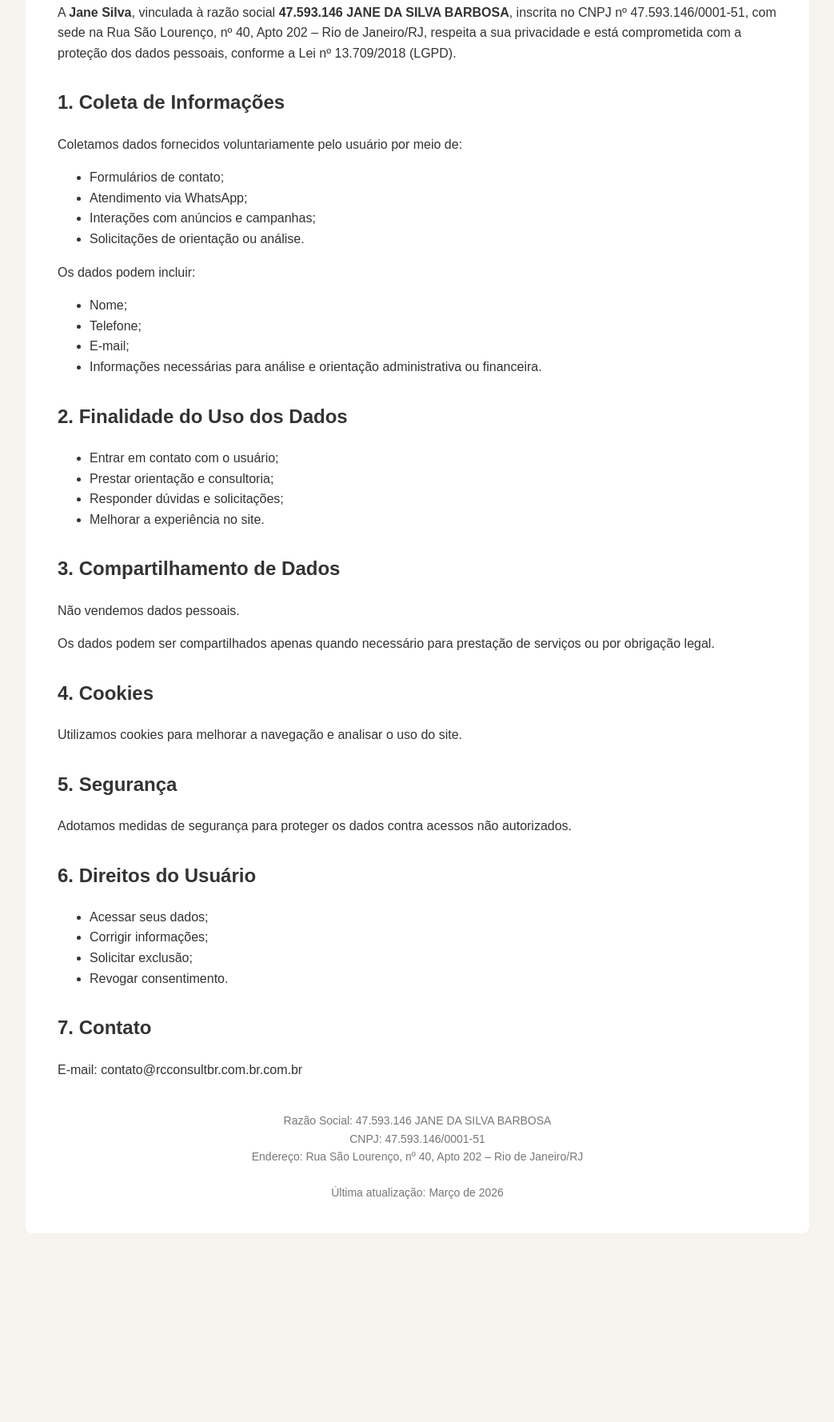
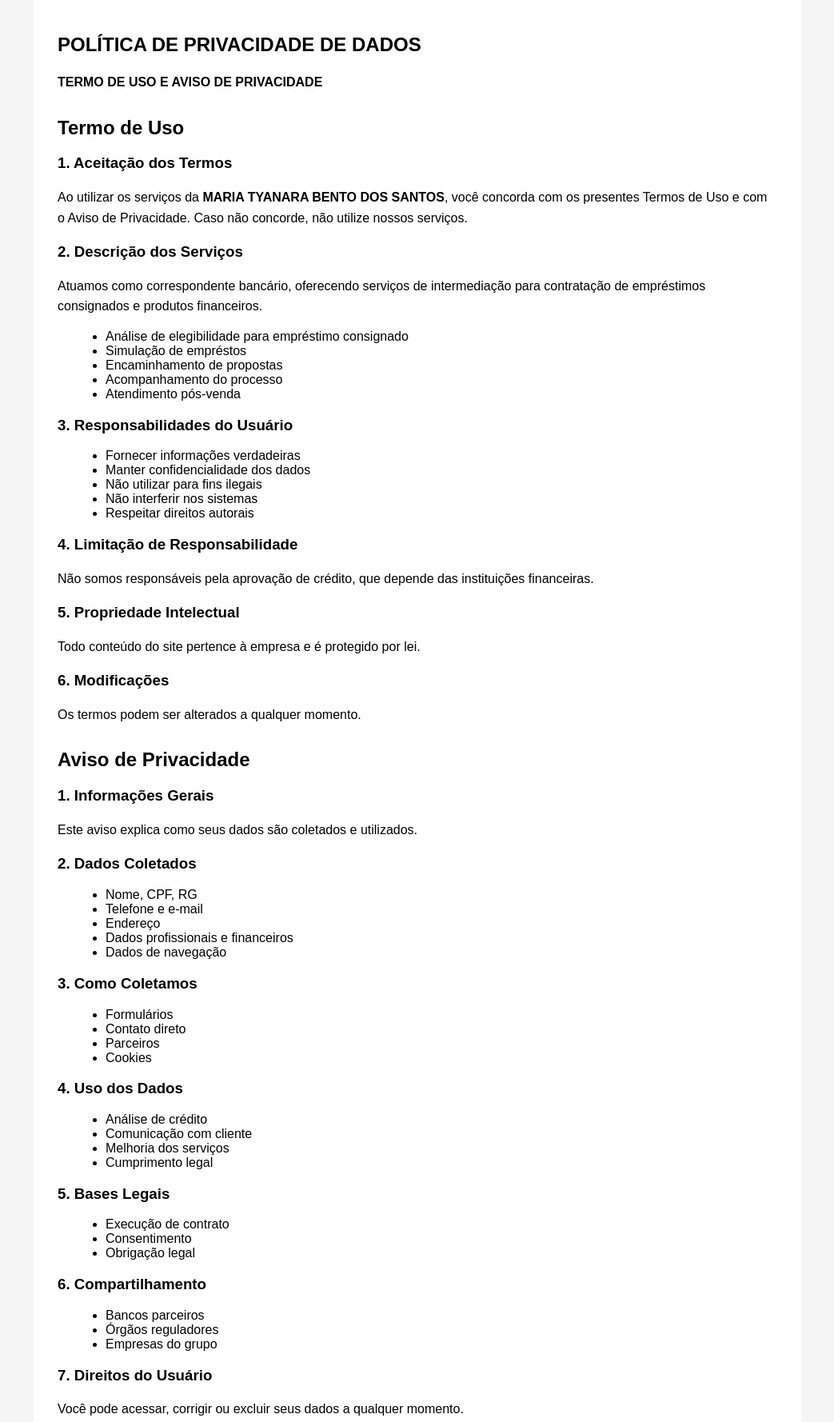
Before and after one commit to fernandarccred1-source/verificacao-meta, a plain HTML site: page politica-de-privacidade.html in a window 1280 px wide. Shown: the part 180-1958 px from the top of the page at 80% size, without its empty margins (118-1161 px from the left). Before the commit the page ends 1762 px from the top, so only its background shows below. Drawn offline with Linux system fonts and the light colour scheme.

Commit message:
Update politica-de-privacidade.html

```diff
--- a/politica-de-privacidade.html
+++ b/politica-de-privacidade.html
@@ -1,121 +1,160 @@
 <!DOCTYPE html>
-<html lang="pt-BR">
+<html lang="pt-br">
 <head>
 <meta charset="UTF-8">
-<meta name="viewport" content="width=device-width, initial-scale=1.0">
-<title>Política de Privacidade - Jane Silva</title>
+<title>Política de Privacidade</title>
 
 <style>
 body {
-    font-family: Arial, Helvetica, sans-serif;
     margin: 0;
+    font-family: Arial, sans-serif;
+    background: #f5f5f5;
+}
+
+/* TOPO AZUL */
+.topo {
+    background: #0d3b66;
+    color: white;
     padding: 40px 20px;
-    background-color: #f7f3ef;
-    color: #333;
-    line-height: 1.6;
+}
+
+.topo h1 {
+    margin: 0;
+    font-size: 36px;
 }
 
 .container {
     max-width: 900px;
-    margin: auto;
+    margin: 40px auto;
     background: white;
-    padding: 40px;
-    border-radius: 8px;
-}
-
-h1 {
-    text-align: center;
-    margin-bottom: 30px;
+    padding: 30px;
+    border-radius: 10px;
 }
 
 h2 {
     margin-top: 30px;
 }
 
-.footer {
-    margin-top: 40px;
-    font-size: 14px;
-    text-align: center;
-    color: #777;
+p {
+    line-height: 1.6;
+}
+
+ul {
+    margin-left: 20px;
 }
 </style>
+
 </head>
+<body>
 
-<body>
+<div class="topo">
+    <h1>Política de Privacidade</h1>
+</div>
 
 <div class="container">
 
-<h1>Política de Privacidade</h1>
+<h2>POLÍTICA DE PRIVACIDADE DE DADOS</h2>
+<p><strong>TERMO DE USO E AVISO DE PRIVACIDADE</strong></p>
 
+<h2>Termo de Uso</h2>
+
+<h3>1. Aceitação dos Termos</h3>
+<p>Ao utilizar os serviços da <strong>MARIA TYANARA BENTO DOS SANTOS</strong>, você concorda com os presentes Termos de Uso e com o Aviso de Privacidade. Caso não concorde, não utilize nossos serviços.</p>
+
+<h3>2. Descrição dos Serviços</h3>
+<p>Atuamos como correspondente bancário, oferecendo serviços de intermediação para contratação de empréstimos consignados e produtos financeiros.</p>
+
+<ul>
+<li>Análise de elegibilidade para empréstimo consignado</li>
+<li>Simulação de empréstos</li>
+<li>Encaminhamento de propostas</li>
+<li>Acompanhamento do processo</li>
+<li>Atendimento pós-venda</li>
+</ul>
+
+<h3>3. Responsabilidades do Usuário</h3>
+<ul>
+<li>Fornecer informações verdadeiras</li>
+<li>Manter confidencialidade dos dados</li>
+<li>Não utilizar para fins ilegais</li>
+<li>Não interferir nos sistemas</li>
+<li>Respeitar direitos autorais</li>
+</ul>
+
+<h3>4. Limitação de Responsabilidade</h3>
+<p>Não somos responsáveis pela aprovação de crédito, que depende das instituições financeiras.</p>
+
+<h3>5. Propriedade Intelectual</h3>
+<p>Todo conteúdo do site pertence à empresa e é protegido por lei.</p>
+
+<h3>6. Modificações</h3>
+<p>Os termos podem ser alterados a qualquer momento.</p>
+
+<h2>Aviso de Privacidade</h2>
+
+<h3>1. Informações Gerais</h3>
+<p>Este aviso explica como seus dados são coletados e utilizados.</p>
+
+<h3>2. Dados Coletados</h3>
+<ul>
+<li>Nome, CPF, RG</li>
+<li>Telefone e e-mail</li>
+<li>Endereço</li>
+<li>Dados profissionais e financeiros</li>
+<li>Dados de navegação</li>
+</ul>
+
+<h3>3. Como Coletamos</h3>
+<ul>
+<li>Formulários</li>
+<li>Contato direto</li>
+<li>Parceiros</li>
+<li>Cookies</li>
+</ul>
+
+<h3>4. Uso dos Dados</h3>
+<ul>
+<li>Análise de crédito</li>
+<li>Comunicação com cliente</li>
+<li>Melhoria dos serviços</li>
+<li>Cumprimento legal</li>
+</ul>
+
+<h3>5. Bases Legais</h3>
+<ul>
+<li>Execução de contrato</li>
+<li>Consentimento</li>
+<li>Obrigação legal</li>
+</ul>
+
+<h3>6. Compartilhamento</h3>
+<ul>
+<li>Bancos parceiros</li>
+<li>Órgãos reguladores</li>
+<li>Empresas do grupo</li>
+</ul>
+
+<h3>7. Direitos do Usuário</h3>
+<p>Você pode acessar, corrigir ou excluir seus dados a qualquer momento.</p>
+
+<h3>8. Segurança</h3>
+<p>Utilizamos medidas de proteção para seus dados.</p>
+
+<h3>9. Retenção</h3>
+<p>Os dados são armazenados conforme exigências legais.</p>
+
+<h3>10. Contato</h3>
 <p>
-A <strong>Jane Silva</strong>, vinculada à razão social
-<strong>47.593.146 JANE DA SILVA BARBOSA</strong>, inscrita no CNPJ nº 47.593.146/0001-51, com sede na Rua São Lourenço, nº 40, Apto 202 – Rio de Janeiro/RJ, respeita a sua privacidade e está comprometida com a proteção dos dados pessoais, conforme a Lei nº 13.709/2018 (LGPD).
+<strong>Empresa:</strong> MARIA TYANARA BENTO DOS SANTOS<br>
+📧 atendimento@mariataynabentosantos.com.br<br>
+📞 (21) 98519-2294<br>
+📍 Recreio dos Bandeirantes – RJ
 </p>
 
-<h2>1. Coleta de Informações</h2>
+<h3>11. Alterações</h3>
+<p>Este aviso pode ser atualizado a qualquer momento.</p>
 
-<p>Coletamos dados fornecidos voluntariamente pelo usuário por meio de:</p>
-
-<ul>
-<li>Formulários de contato;</li>
-<li>Atendimento via WhatsApp;</li>
-<li>Interações com anúncios e campanhas;</li>
-<li>Solicitações de orientação ou análise.</li>
-</ul>
-
-<p>Os dados podem incluir:</p>
-
-<ul>
-<li>Nome;</li>
-<li>Telefone;</li>
-<li>E-mail;</li>
-<li>Informações necessárias para análise e orientação administrativa ou financeira.</li>
-</ul>
-
-<h2>2. Finalidade do Uso dos Dados</h2>
-
-<ul>
-<li>Entrar em contato com o usuário;</li>
-<li>Prestar orientação e consultoria;</li>
-<li>Responder dúvidas e solicitações;</li>
-<li>Melhorar a experiência no site.</li>
-</ul>
-
-<h2>3. Compartilhamento de Dados</h2>
-
-<p>Não vendemos dados pessoais.</p>
-
-<p>Os dados podem ser compartilhados apenas quando necessário para prestação de serviços ou por obrigação legal.</p>
-
-<h2>4. Cookies</h2>
-
-<p>Utilizamos cookies para melhorar a navegação e analisar o uso do site.</p>
-
-<h2>5. Segurança</h2>
-
-<p>Adotamos medidas de segurança para proteger os dados contra acessos não autorizados.</p>
-
-<h2>6. Direitos do Usuário</h2>
-
-<ul>
-<li>Acessar seus dados;</li>
-<li>Corrigir informações;</li>
-<li>Solicitar exclusão;</li>
-<li>Revogar consentimento.</li>
-</ul>
-
-<h2>7. Contato</h2>
-
-<p>
-E-mail: contato@rcconsultbr.com.br.com.br
-</p>
-
-<div class="footer">
-Razão Social: 47.593.146 JANE DA SILVA BARBOSA<br>
-CNPJ: 47.593.146/0001-51<br>
-Endereço: Rua São Lourenço, nº 40, Apto 202 – Rio de Janeiro/RJ<br><br>
-Última atualização: Março de 2026
-</div>
+<p><strong>Ao utilizar nossos serviços, você concorda com estes termos.</strong></p>
 
 </div>
 
```
